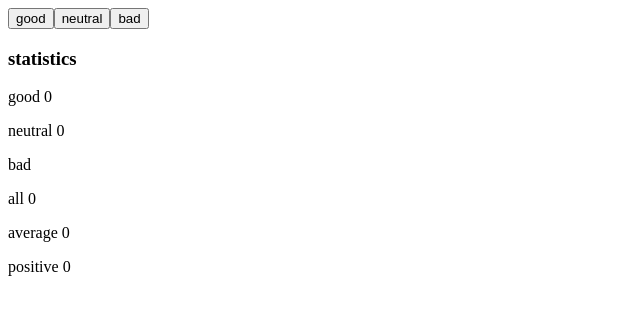
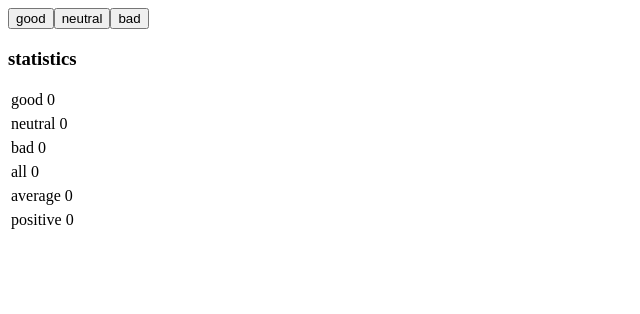
Before and after one commit to AYANDAtheMECHATRON/FSO_exercises, a React (Create React App) app in the folder part1/unicafe/: page / in a window 1280 px wide. Shown: the top 314 px of the page, without its empty margins (0-640 px from the left). Built offline with nearby package versions, Linux system fonts and the light colour scheme.

Commit message:
exercise1.11

```diff
--- a/part1/unicafe/src/App.js
+++ b/part1/unicafe/src/App.js
@@ -37,7 +37,7 @@
     average = (good-updatedBad)/total
   }
   const stats =[good, neutral,bad]
-
+  console.log('bad', bad)
   return(
   <div>
     <div>
@@ -65,7 +65,7 @@
     <div>
       <StatisticLine text ={'good'} value ={value[0]}/>
       <StatisticLine text ={'neutral'} value ={value[1]}/>
-      <StatisticLine text ={'bad'} value ={value[3]}/>
+      <StatisticLine text ={'bad'} value ={value[2]}/>
       <StatisticLine text ={"all"} value ={total}/>
       <StatisticLine text ={'average'} value ={average}/>
       <StatisticLine text ={'positive'} value ={positiveAvg*100}/>
@@ -76,7 +76,14 @@
 const StatisticLine =({text,value})=>{
   return(
     <div>
-    <p>{text} {value}</p>
+      <table>
+        <tbody>
+        <tr>
+    <td>{text}</td>
+    <td>{value}</td>
+        </tr>
+        </tbody>
+     </table>
   </div>
   )
 }
```
